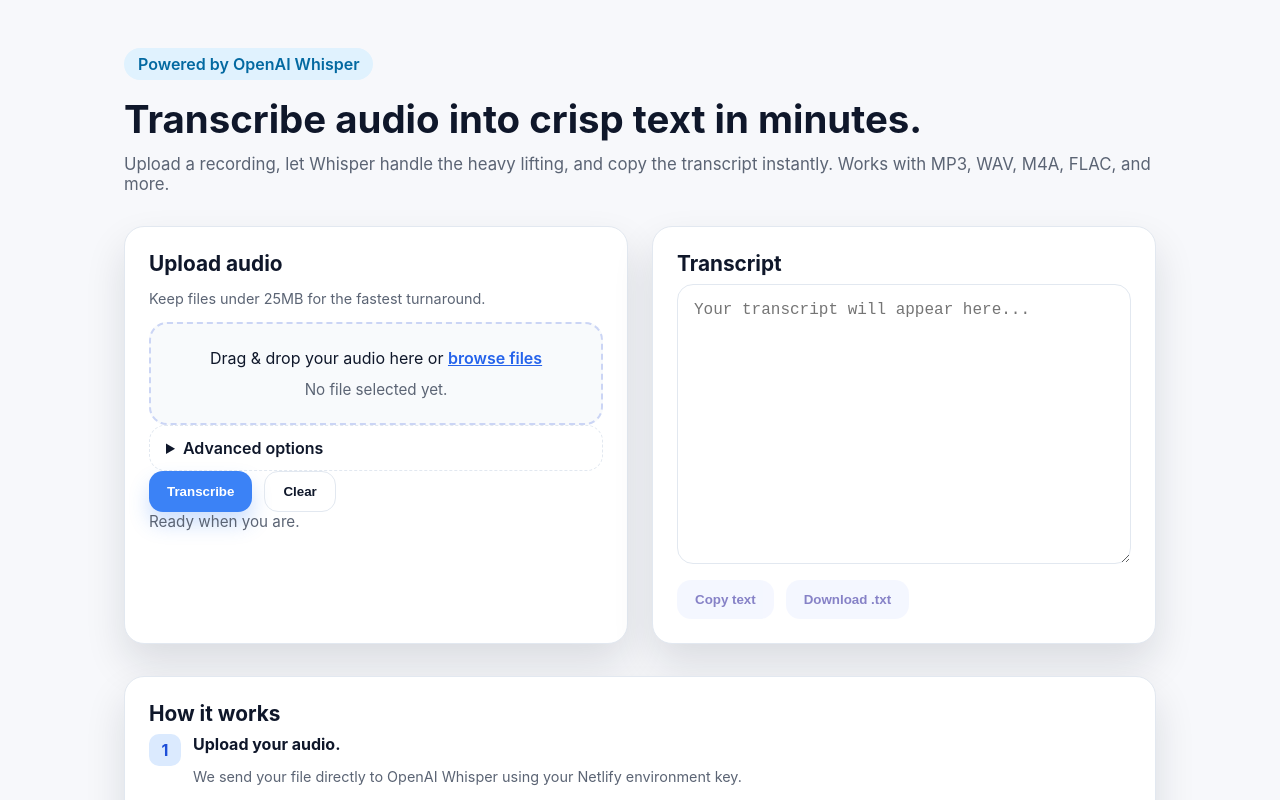
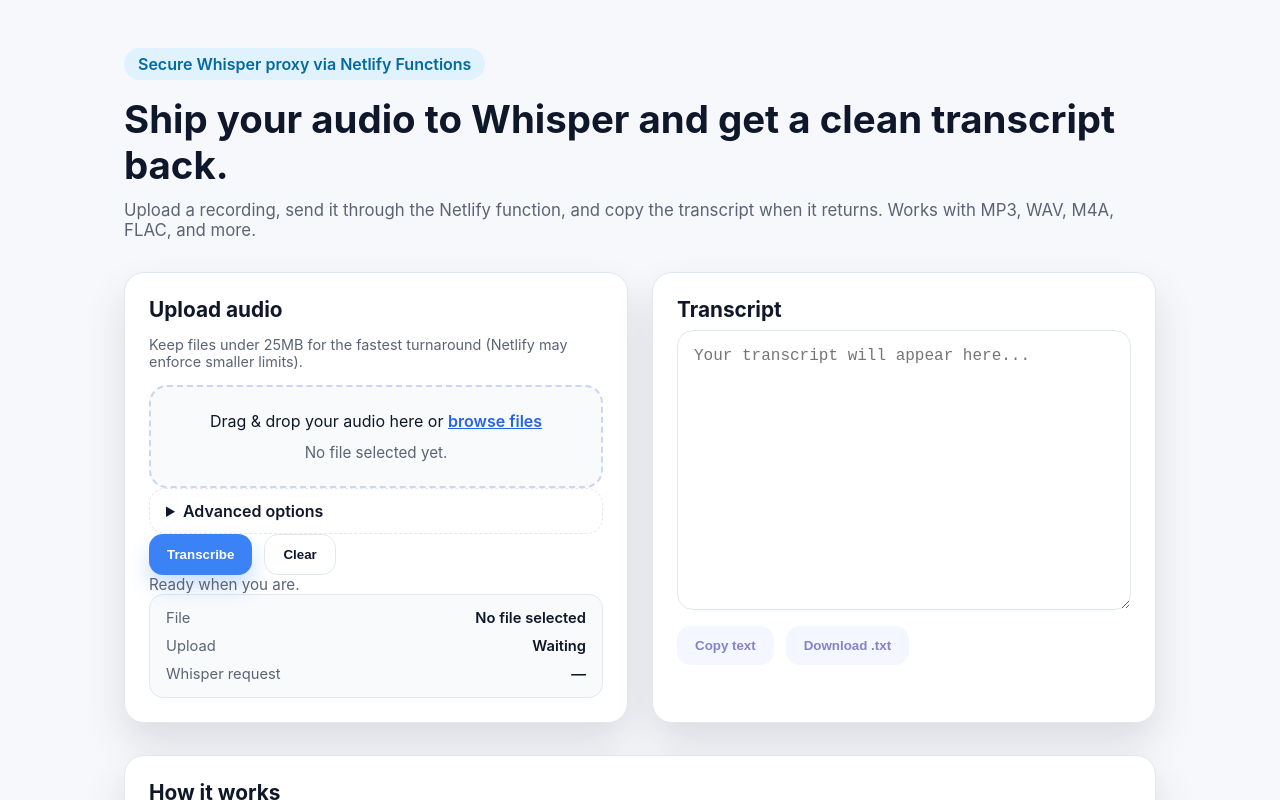
Before and after one commit to ClubBasePro/Audio2Text, a website: page static/index.html in a window 1280 px wide. Both pictures are taken after a click on the button "Clear". Shown: the top 800 px of the page. Drawn offline with Linux system fonts and the light colour scheme.

Commit message:
Improve Netlify Whisper diagnostics

```diff
--- a/package.json
+++ b/package.json
@@ -7,6 +7,7 @@
     "node": "18"
   },
   "dependencies": {
-    "busboy": "^1.6.0"
+    "busboy": "^1.6.0",
+    "undici": "^6.21.0"
   }
 }
--- a/static/index.html
+++ b/static/index.html
@@ -3,7 +3,7 @@
   <head>
     <meta charset="UTF-8" />
     <meta name="viewport" content="width=device-width, initial-scale=1" />
-    <title>Audio2Text Whisper Transcriber</title>
+    <title>Audio2Text Whisper Studio</title>
     <style>
       :root {
         color-scheme: light;
@@ -170,6 +170,35 @@
       .status.error {
         color: #dc2626;
       }
+      .status-panel {
+        border-radius: 14px;
+        border: 1px solid var(--border);
+        padding: 14px 16px;
+        background: #f8fafc;
+        display: grid;
+        gap: 10px;
+      }
+      .status-row {
+        display: flex;
+        justify-content: space-between;
+        gap: 12px;
+        font-size: 0.92rem;
+        color: var(--muted);
+      }
+      .status-row strong {
+        color: var(--text);
+        font-weight: 600;
+        text-align: right;
+      }
+      .status-detail {
+        margin-top: 8px;
+        padding: 10px 12px;
+        background: #fff1f2;
+        border: 1px solid #fecdd3;
+        color: #b91c1c;
+        border-radius: 12px;
+        font-size: 0.92rem;
+      }
       textarea {
         width: 100%;
         min-height: 280px;
@@ -218,12 +247,12 @@
   <body>
     <main>
       <header>
-        <div class="pill">Powered by OpenAI Whisper</div>
+        <div class="pill">Secure Whisper proxy via Netlify Functions</div>
         <div class="hero">
-          <h1>Transcribe audio into crisp text in minutes.</h1>
+          <h1>Ship your audio to Whisper and get a clean transcript back.</h1>
           <p class="subhead">
-            Upload a recording, let Whisper handle the heavy lifting, and copy the transcript
-            instantly. Works with MP3, WAV, M4A, FLAC, and more.
+            Upload a recording, send it through the Netlify function, and copy the transcript
+            when it returns. Works with MP3, WAV, M4A, FLAC, and more.
           </p>
         </div>
       </header>
@@ -231,7 +260,9 @@
       <div class="grid">
         <section class="card">
           <h2>Upload audio</h2>
-          <p class="hint">Keep files under 25MB for the fastest turnaround.</p>
+          <p class="hint">
+            Keep files under 25MB for the fastest turnaround (Netlify may enforce smaller limits).
+          </p>
           <form id="transcribe-form">
             <div class="drop-zone" id="drop-zone">
               <input
@@ -276,6 +307,21 @@
               <button class="ghost" id="reset-button" type="button">Clear</button>
             </div>
             <div class="status" id="status">Ready when you are.</div>
+            <div class="status-panel">
+              <div class="status-row">
+                <span>File</span>
+                <strong id="status-file">No file selected</strong>
+              </div>
+              <div class="status-row">
+                <span>Upload</span>
+                <strong id="status-upload">Waiting</strong>
+              </div>
+              <div class="status-row">
+                <span>Whisper request</span>
+                <strong id="status-request">—</strong>
+              </div>
+            </div>
+            <div class="status-detail" id="status-detail" hidden></div>
           </form>
         </section>
 
@@ -296,14 +342,18 @@
             <span>1</span>
             <div>
               <strong>Upload your audio.</strong>
-              <p class="hint">We send your file directly to OpenAI Whisper using your Netlify environment key.</p>
+              <p class="hint">
+                Your browser sends the file to a Netlify Function, which holds the API key.
+              </p>
             </div>
           </div>
           <div class="step">
             <span>2</span>
             <div>
               <strong>Let Whisper transcribe.</strong>
-              <p class="hint">The model detects speech and returns a clean transcript.</p>
+              <p class="hint">
+                The function calls OpenAI Whisper and returns the transcript plus a request id.
+              </p>
             </div>
           </div>
           <div class="step">
@@ -326,15 +376,21 @@
       const downloadButton = document.getElementById("download-button");
       const transcribeButton = document.getElementById("transcribe-button");
       const resetButton = document.getElementById("reset-button");
+      const statusFile = document.getElementById("status-file");
+      const statusUpload = document.getElementById("status-upload");
+      const statusRequest = document.getElementById("status-request");
+      const statusDetail = document.getElementById("status-detail");
       const dropZone = document.getElementById("drop-zone");
       const fileMeta = document.getElementById("file-meta");
       const audioPreview = document.getElementById("audio-preview");
       const languageInput = document.getElementById("language");
       const promptInput = document.getElementById("prompt");
 
-      const setStatus = (message, isError = false) => {
+      const setStatus = (message, isError = false, detail = "") => {
         statusEl.textContent = message;
         statusEl.classList.toggle("error", isError);
+        statusDetail.textContent = detail;
+        statusDetail.hidden = !detail;
       };
 
       const formatBytes = (bytes) => {
@@ -354,6 +410,9 @@
         copyButton.disabled = true;
         downloadButton.disabled = true;
         transcribeButton.disabled = false;
+        statusFile.textContent = "No file selected";
+        statusUpload.textContent = "Waiting";
+        statusRequest.textContent = "—";
         setStatus("Ready when you are.");
       };
 
@@ -363,6 +422,9 @@
         dataTransfer.items.add(file);
         audioInput.files = dataTransfer.files;
         fileMeta.textContent = `${file.name} · ${formatBytes(file.size)}`;
+        statusFile.textContent = `${file.name} (${formatBytes(file.size)})`;
+        statusUpload.textContent = "Waiting";
+        statusRequest.textContent = "—";
         audioPreview.src = URL.createObjectURL(file);
         audioPreview.hidden = false;
       };
@@ -409,6 +471,8 @@
         }
 
         transcriptEl.value = "";
+        statusUpload.textContent = "Uploading";
+        statusRequest.textContent = "—";
         setStatus("Uploading audio and generating transcript...");
         copyButton.disabled = true;
         downloadButton.disabled = true;
@@ -427,20 +491,25 @@
             payload = { error: responseText };
           }
 
+          statusRequest.textContent = payload.requestId || "—";
           if (!response.ok) {
+            statusUpload.textContent = "Failed";
             throw new Error(payload.error || "Transcription failed.");
           }
 
           transcriptEl.value = payload.text || "";
           if (payload.text) {
+            statusUpload.textContent = "Complete";
             setStatus("Transcription complete.");
             copyButton.disabled = false;
             downloadButton.disabled = false;
           } else {
+            statusUpload.textContent = "No transcript";
             setStatus("No transcript returned. Please try again.", true);
           }
         } catch (error) {
-          setStatus(error.message, true);
+          statusUpload.textContent = "Failed";
+          setStatus(error.message, true, "Check the Netlify function logs for more details.");
         } finally {
           transcribeButton.disabled = false;
         }
```
Also changed, not shown: netlify/functions/transcribe.js (+12 -5 lines).
